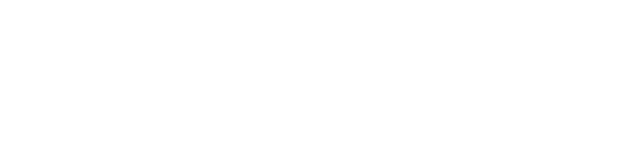
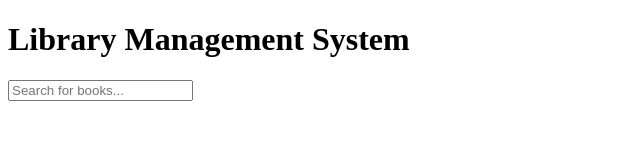
Before and after one commit to AnitaNamjoon/Phase-1-project-1-challenge-week-3, a plain HTML site: page index.html in a window 1280 px wide. Shown: the whole page, without its empty margins (0-640 px from the left). Drawn offline with Linux system fonts and the light colour scheme.

Commit message:
Update index.html

```diff
--- a/index.html
+++ b/index.html
@@ -5,5 +5,14 @@
     <meta http-equiv="X-UA-Compatible" content="IE=edge">
     <meta name="viewport"content ="width=device-width, initial-scale=1.0">
 </head>
+ <body>
+    <header>
+        <h1>Library Management System</h1>
+        <input type="text" id="searchInput" placeholder="Search for books...">
+    </header>
 
+    <div id="bookList"></div>
+
+    <script src="index.js"></script>
+</body>
 </html>
```
